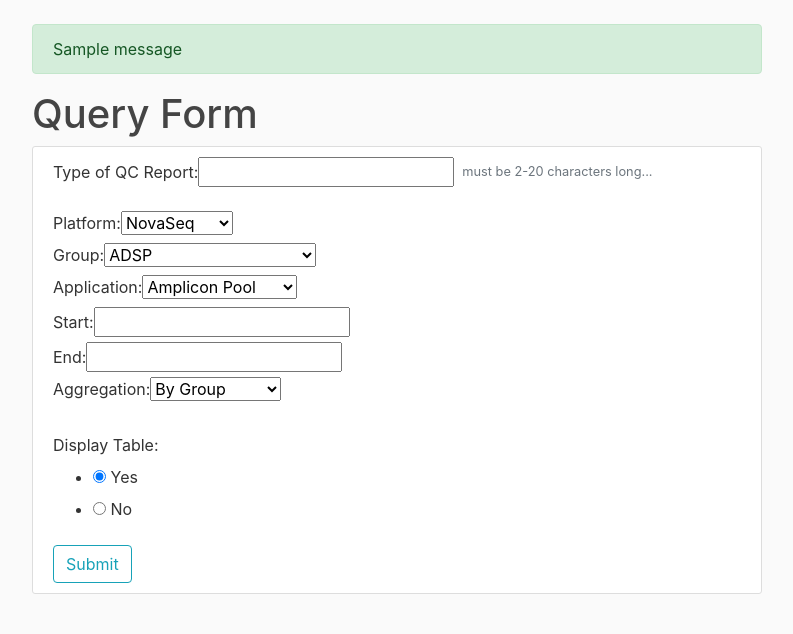
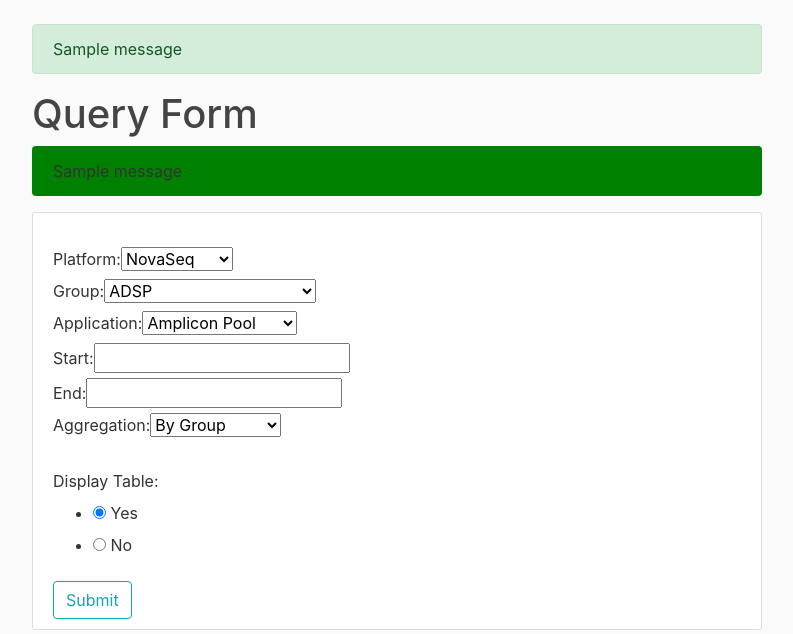
Before and after one commit to BCM-HGSC/qcweb, a Flask app: page /query in a window 1280 px wide. Shown: the part 56-690 px from the top of the page, without its empty margins (53-846 px from the left). Run offline with Flask 2, Linux system fonts and the light colour scheme; one stand-in notice (Sample message) is shown; parts of the project's set-up code (start-up, migrations or seed data) failed here and were passed over; some libraries are stand-ins or nearby versions.

Commit message:
Add alert class in query.html

```diff
--- a/qcweb/templates/query.html
+++ b/qcweb/templates/query.html
@@ -3,26 +3,38 @@
 {% block content %}
   <body>
     <h1>Query Form</h1>
+    {% for message in form.qcreport.errors %}
+      <div class="alert">{{ message }}</div>
+    {% endfor %}
+    {% for message in form.platform.errors %}
+      <div class="alert">{{ message }}</div>
+    {% endfor %}
+    {% for message in form.group.errors %}
+      <div class="alert">{{ message }}</div>
+    {% endfor %}
+    {% for message in form.appl.errors %}
+      <div class="alert">{{ message }}</div>
+    {% endfor %}
+    {% for message in form.start.errors %}
+      <div class="alert">{{ message }}</div>
+    {% endfor %}
+    {% for message in form.end.errors %}
+      <div class="alert">{{ message }}</div>
+    {% endfor %}
+    {% for message in form.agg.errors %}
+      <div class="alert">{{ message }}</div>
+    {% endfor %}
+
+    {% with messages = get_flashed_messages(with_categories=true) %}
+      {% if messages %}
+        {% for category, message in messages %}
+          <div class="alert {{ category }}">{{ message }}</div>
+        {% endfor %}
+      {% endif %}
+    {% endwith %}
       <div class="content-section">
           <form method="POST" action="">
           {{ form.hidden_tag() }}
-          <form class="form-inline">
-            <div class="form-inline">
-              {{ form.qcreport.label }}
-              {% if form.qcreport.errors %}
-                {{ form.qcreport(class="is-valid") }}
-                  <div class="invalid-feedback">
-                    {% for error in form.qcreport.errors %}
-                      <span>{{ error }}</span>
-                    {% endfor %}
-                  </div>
-              {% else %}
-              {{ form.qcreport }}
-              {% endif %}
-              <small class="text-muted ml-2">
-                must be 2-20 characters long...
-              </small>
-            </div>
           <br>
           {{ form.platform.label }}{{ form.platform }}
           <br>
```
